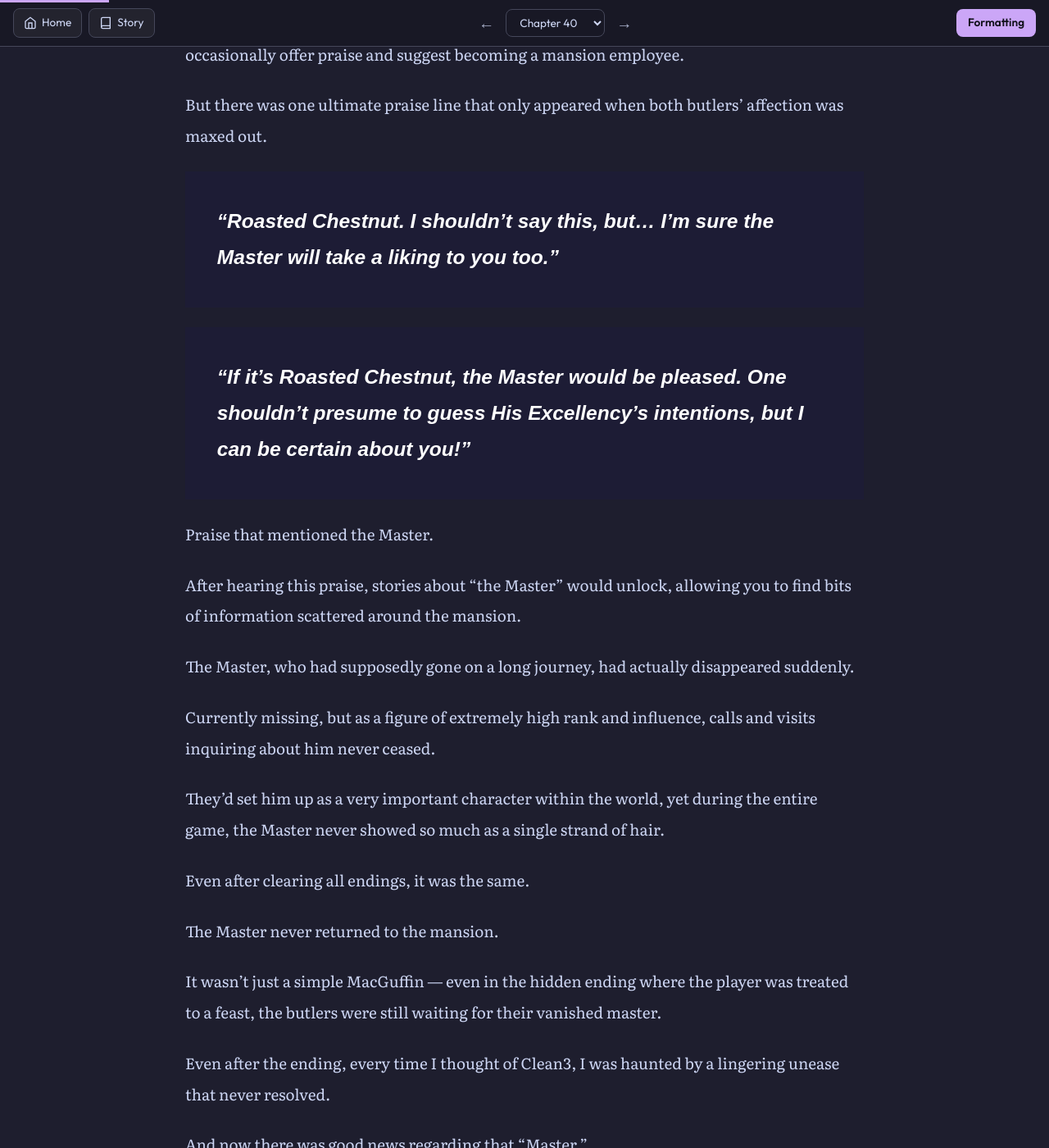
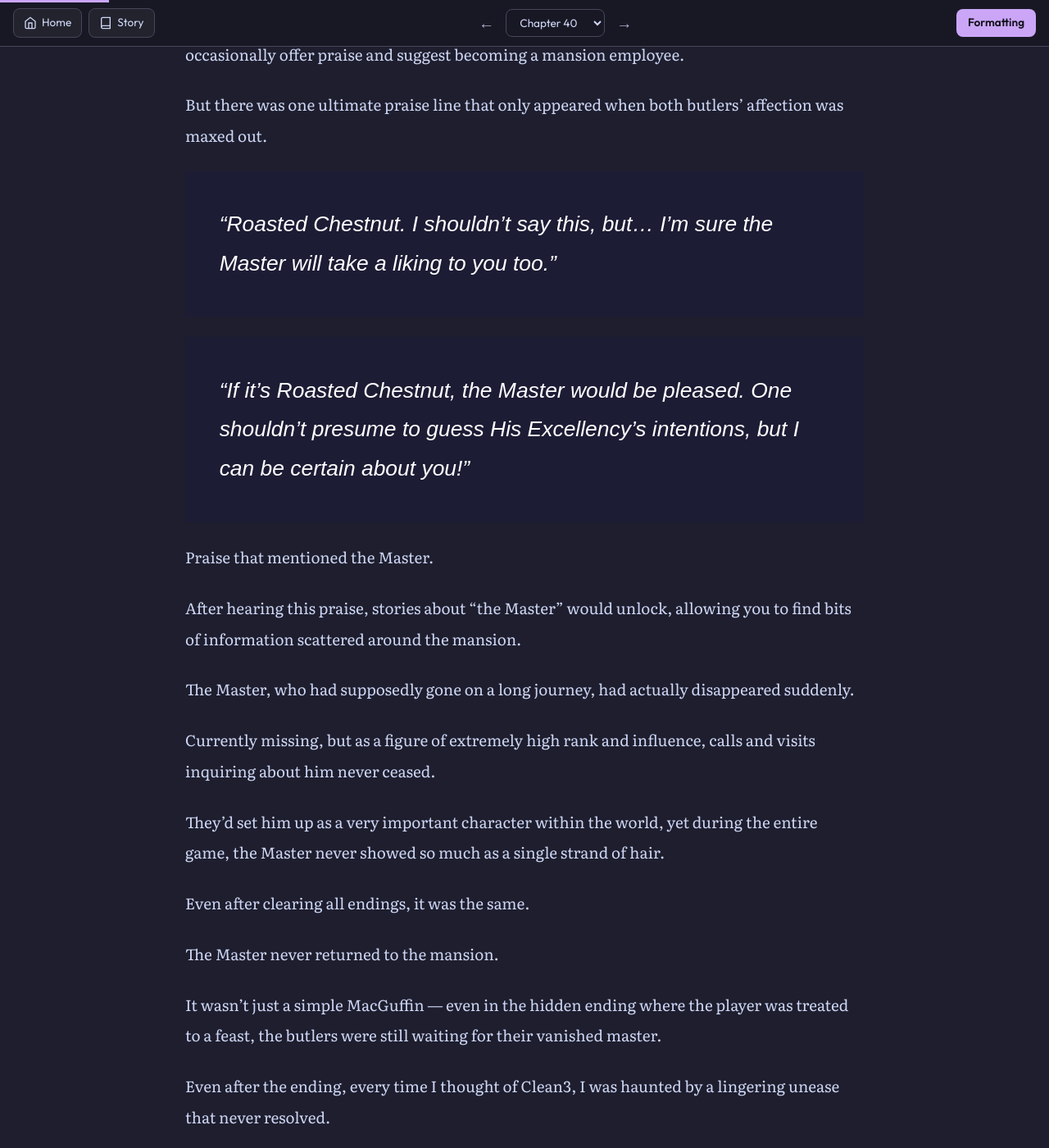
Before and after one commit to soleumn/soleumn.github.io, a Jekyll site: the page built from _chapters/eoshinki/ch40.md, in a window 1280 px wide and 1400 px high, scrolled down 1254 px. Shown: the whole window at 82% size. Built offline with Jekyll 4.4.1, drawn with Linux system fonts in a browser that asks for light colours; some web fonts are replaced; comment, search, counter and statistics services are not loaded.

Commit message:
Update webnovel.css

```diff
--- a/assets/css/webnovel.css
+++ b/assets/css/webnovel.css
@@ -250,8 +250,8 @@ html[data-theme="sepia"] .site-header,html[data-theme="sepia2"] .site-header,htm
    border: 2px solid #1d1c35;
    color: #fff;
    font-family: 'Jersey 10', sans-serif;
-   font-weight: 700;
-   font-size: 1.3em;
+   font-weight: 400;
+   font-size: 1.4em;
    text-align: justify;
    line-height: 1.8;
    padding: 1.5em;
```
